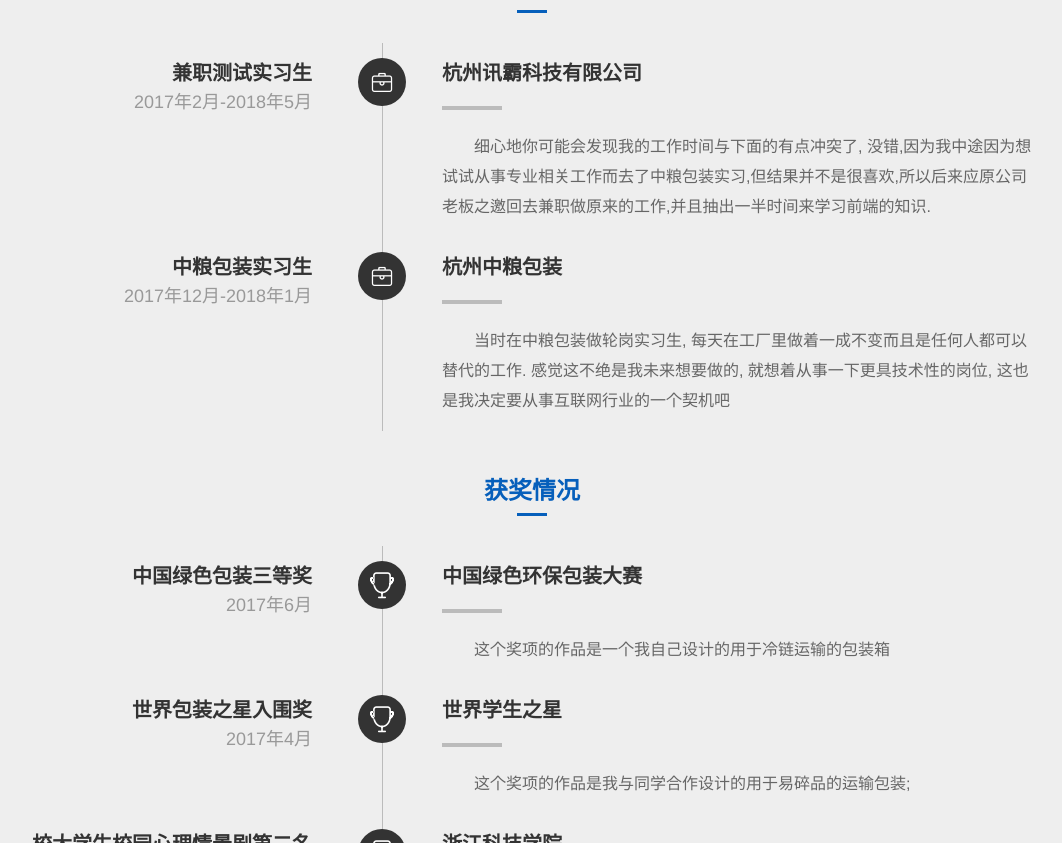
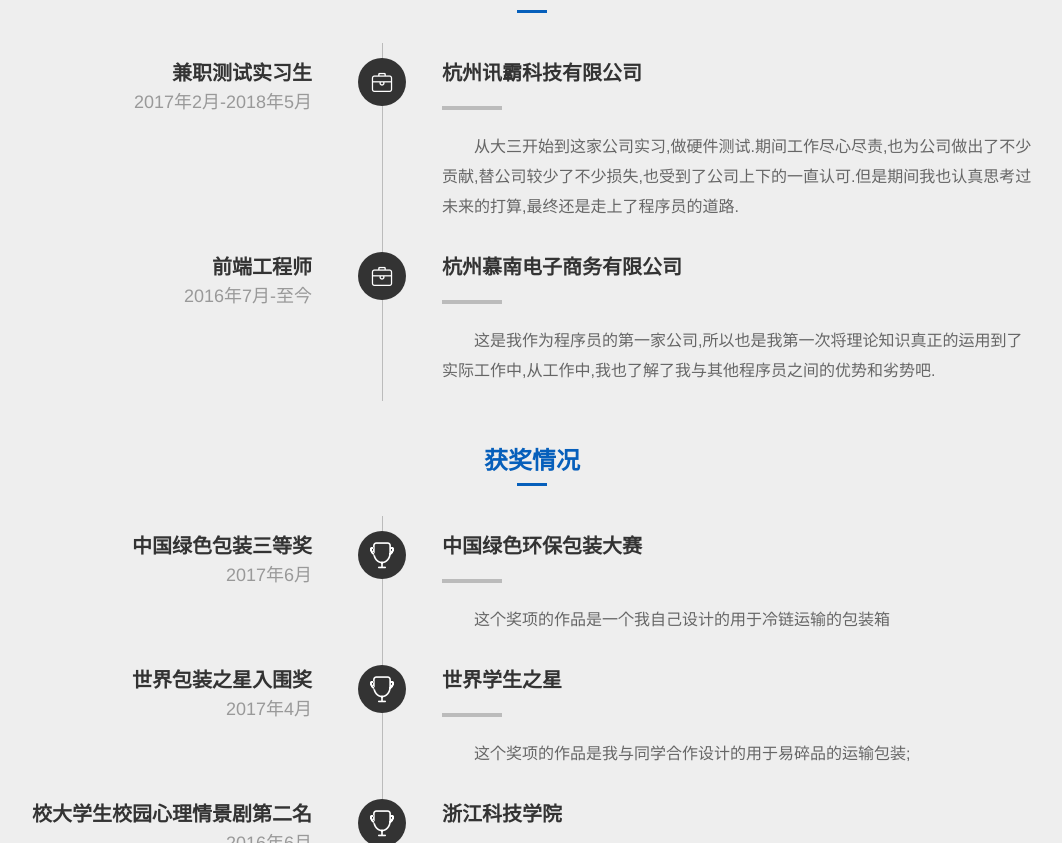
Before and after one commit to w960603/js_and_css, a Vue app in the folder vue-project/my-web-site/: page / in a window 1280 px wide. Shown: the part 2725-3568 px from the top of the page, without its empty margins (108-1170 px from the left). Built offline with nearby package versions, Linux system fonts and the light colour scheme.

Commit message:
修改描述

```diff
--- a/vue-project/my-web-site/src/components/Experience.vue
+++ b/vue-project/my-web-site/src/components/Experience.vue
@@ -30,13 +30,13 @@
             job:'兼职测试实习生',
             time:'2017年2月-2018年5月',
             company:'杭州讯霸科技有限公司',
-            detail:"细心地你可能会发现我的工作时间与下面的有点冲突了, 没错,因为我中途因为想试试从事专业相关工作而去了中粮包装实习,但结果并不是很喜欢,所以后来应原公司老板之邀回去兼职做原来的工作,并且抽出一半时间来学习前端的知识."
+            detail:"从大三开始到这家公司实习,做硬件测试.期间工作尽心尽责,也为公司做出了不少贡献,替公司较少了不少损失,也受到了公司上下的一直认可.但是期间我也认真思考过未来的打算,最终还是走上了程序员的道路."
           },
           {
-            job:'中粮包装实习生',
-            time:'2017年12月-2018年1月',
-            company:'杭州中粮包装',
-            detail:"当时在中粮包装做轮岗实习生, 每天在工厂里做着一成不变而且是任何人都可以替代的工作. 感觉这不绝是我未来想要做的, 就想着从事一下更具技术性的岗位, 这也是我决定要从事互联网行业的一个契机吧"
+            job:'前端工程师',
+            time:'2016年7月-至今',
+            company:'杭州慕南电子商务有限公司',
+            detail:"这是我作为程序员的第一家公司,所以也是我第一次将理论知识真正的运用到了实际工作中,从工作中,我也了解了我与其他程序员之间的优势和劣势吧."
           },
         ],
         eduExp:[
```
